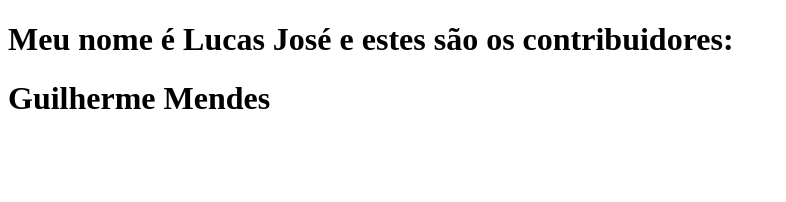
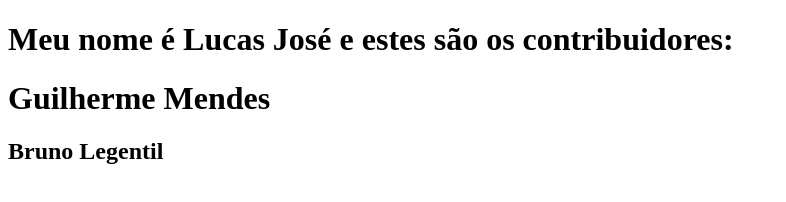
Before and after one commit to LucasJose100/lasalle.2021.1.cscw.lucasjosepullresquest, a plain HTML site: page index.html in a window 1280 px wide. Shown: the whole page, without its empty margins (0-786 px from the left). Drawn offline with Linux system fonts and the light colour scheme.

Commit message:
Update index.html

```diff
--- a/index.html
+++ b/index.html
@@ -5,7 +5,7 @@
 <h1>Meu nome é Lucas José e estes são os contribuidores:</h1>
 
  <h1> Guilherme Mendes <h1>
-
+ <h2> Bruno Legentil <h2>
 
 </body>
 </html>
```
